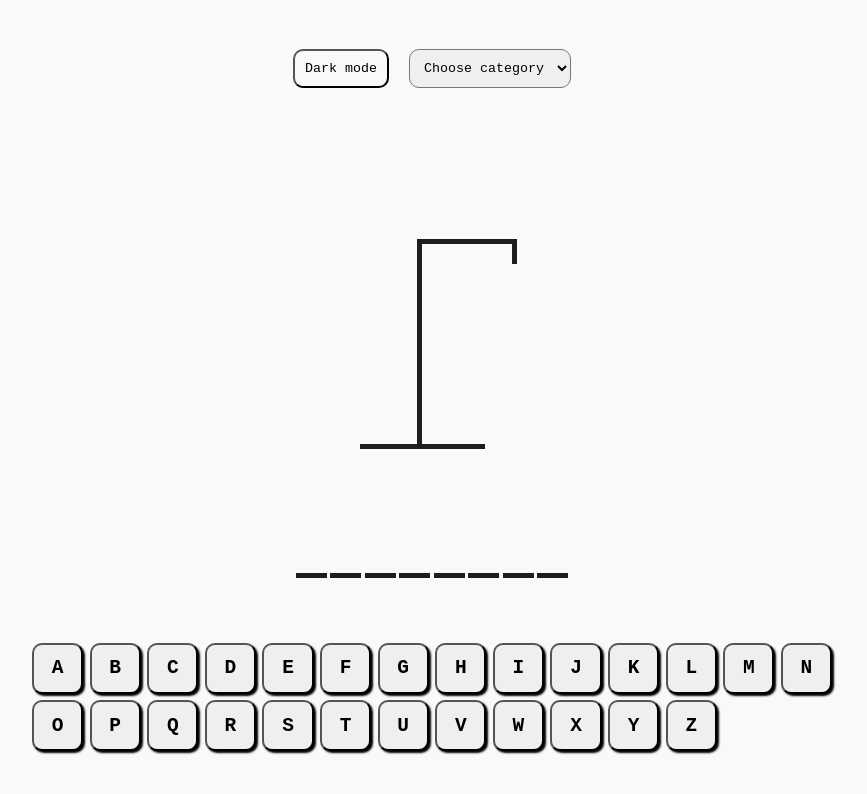
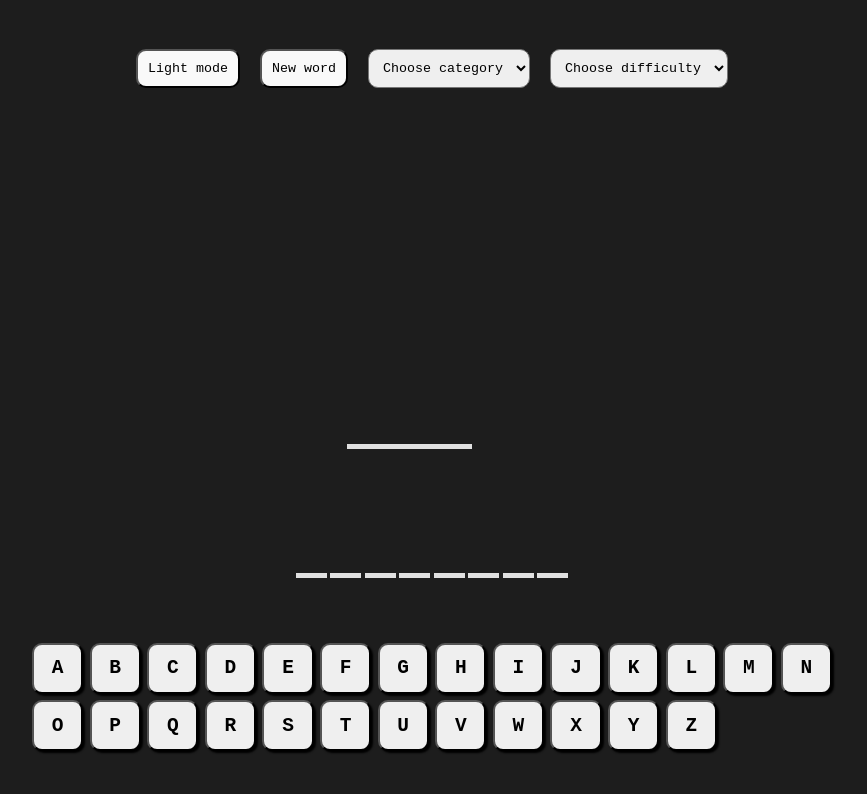
Before and after one commit to noraliptai/hangman, a React (Vite) app: page / in a window 1280 px wide. Shown: the top 794 px of the page, without its empty margins (208-1075 px from the left). Built offline with nearby package versions, Linux system fonts and the light colour scheme; the HTML template or start-up script is replaced by a standard one.

Commit message:
added difficulty chooser, famous people category

```diff
--- a/src/App.tsx
+++ b/src/App.tsx
@@ -15,11 +15,12 @@ function App() {
   const [category, setCategory] = useState("0")
   const [wordToGuess, setWordToGuess] = useState(newWord(category))
   const [guessedLetters, setGuessedLetters] = useState<string[]>([])
-  const [darkTheme, setDarkTheme] = useState(false)
+  const [darkTheme, setDarkTheme] = useState(true)
+  const [difficulty, setDifficulty] = useState("easy")
 
   const incorrectLetters = guessedLetters.filter(letter => !wordToGuess.includes(letter))
 
-  const isLoser = incorrectLetters.length >= 6
+  const isLoser = difficulty === "hard" ? incorrectLetters.length >= 6 : difficulty === "medium" ? incorrectLetters.length >= 8 : incorrectLetters.length >= 10
   const isWinner = wordToGuess.split("").every(letter => guessedLetters.includes(letter) || letter === " ")
 
   const addGuessedLetters = useCallback((letter: string) => {
@@ -85,11 +86,17 @@ function App() {
               cursor: "pointer"
               }}>{darkTheme ? "Light mode" : "Dark mode"}</button>
 
-          <div style={{
-            display: "flex",
-            flexDirection: "column",
-            justifyContent: "center",
-            gap: "5px"}}>
+          <button
+            onClick={() => {
+              setGuessedLetters([])
+              setWordToGuess(newWord(category))
+            }}
+            style={{
+              backgroundColor: "#f9f9f9",
+              padding: "10px",
+              borderRadius: "10px",
+              cursor: "pointer"
+              }}>New word</button>
 
           <select
             id="category"
@@ -109,9 +116,26 @@ function App() {
             <option value="2">Countries</option>
             <option value="3">Food</option>
             <option value="4">Movies</option>
+            <option value="5">Famous people</option>
           </select>
 
-          </div>
+          <select
+            id="difficulty"
+            defaultValue="Choose difficulty"
+            style={{
+              padding: "10px",
+              borderRadius: "10px",
+              cursor: "pointer"}}
+            onChange={(e) => {
+              setDifficulty(e.target.value)
+              setGuessedLetters([])
+              setWordToGuess(newWord(category))
+            }}>
+            <option disabled>Choose difficulty</option>
+            <option value="easy">Easy</option>
+            <option value="medium">Medium</option>
+            <option value="hard">Hard</option>
+          </select>
 
         </div>
 
@@ -127,7 +151,7 @@ function App() {
           {(isWinner || isLoser) && <span style={{fontSize: "1rem"}}>Refresh page or press enter to play again</span>}
         </div>
 
-        <HangmanDrawing numberOfGuesses={incorrectLetters.length} darkTheme={darkTheme}/>
+        <HangmanDrawing numberOfGuesses={incorrectLetters.length} darkTheme={darkTheme} difficulty={difficulty}/>
 
         <Word wordToGuess={wordToGuess} guessedLetters={guessedLetters} reveal={isLoser} darkTheme={darkTheme}/>
 
--- a/src/components/HangmanDrawing.tsx
+++ b/src/components/HangmanDrawing.tsx
@@ -1,10 +1,11 @@
 
 type HangmanDrawingProps = {
     numberOfGuesses: number,
-    darkTheme: boolean
+    darkTheme: boolean,
+    difficulty: string
 }
 
-export function HangmanDrawing({ numberOfGuesses, darkTheme=false }: HangmanDrawingProps) {
+export function HangmanDrawing({ numberOfGuesses, darkTheme=false, difficulty }: HangmanDrawingProps) {
 
     const head = (
         <div style={{width: "25px", height: "25px", borderRadius: "100%", border: `5px solid ${darkTheme ? "#e0e0e0" : "#1d1d1d"}`, boxSizing: "content-box", position: "absolute", top: "25px", right: "-15px"}}/>
@@ -32,12 +33,39 @@ export function HangmanDrawing({ numberOfGuesses, darkTheme=false }: HangmanDraw
 
     const hangmanBody = [head, body, rightArm, leftArm, rightLeg, leftLeg]
 
+    const gallowPart1 = (
+        <div style={{height: "5px", width: "125px", background: darkTheme ? "#e0e0e0" : "#1d1d1d", position: "absolute", top: "205px", left: "50px"}}></div>
+    )
 
-    return <div style={{position: "relative", marginLeft: "-50px"}}>
-        {hangmanBody.slice(0, numberOfGuesses)}
+    const gallowPart2 = (
+        <div style={{height: "200px", width: "5px", background: darkTheme ? "#e0e0e0" : "#1d1d1d", position: "absolute", top: "5px", left: "110px"}}></div>
+
+    )
+
+    const gallowPart3 = (
+        <div style={{height: "5px", width: "105px", background: darkTheme ? "#e0e0e0" : "#1d1d1d", position: "absolute", bottom: "205px", left: "110px"}}></div>
+    )
+
+    const gallowPart4 = (
+        <div style={{height: "5px", width: "40px", background: darkTheme ? "#e0e0e0" : "#1d1d1d", marginLeft: "0px", rotate: "-45deg", transformOrigin: "left bottom", position: "absolute", top: "28px", left: "115px"}}></div>
+    )
+
+    const gallowPart5 = (
         <div style={{height: "25px", width: "5px", background: darkTheme ? "#e0e0e0" : "#1d1d1d", position: "absolute", top: "0", right: "0"}}></div>
-        <div style={{height: "5px", width: "100px", background: darkTheme ? "#e0e0e0" : "#1d1d1d", marginLeft: "120px"}}></div>
-        <div style={{height: "200px", width: "5px", background: darkTheme ? "#e0e0e0" : "#1d1d1d", marginLeft: "120px"}}></div>
-        <div style={{height: "5px", width: "125px", background: darkTheme ? "#e0e0e0" : "#1d1d1d", marginLeft: "62.5px"}}></div>
+    )
+
+    const gallow = [gallowPart5, gallowPart4, gallowPart3, gallowPart2, gallowPart1]
+
+    return <div style={{position: "relative", marginLeft: "-50px", height: "210px", width: "220px"}}>
+        {difficulty === "hard"
+        ?
+        gallow.concat(hangmanBody.slice(0, numberOfGuesses))
+        :
+        difficulty === "medium"
+        ?
+        gallow.slice(2).concat((gallow.slice(0, 2).reverse().concat(hangmanBody)).slice(0, numberOfGuesses))
+        :
+        gallow.slice(4).concat((gallow.slice(0, 4).reverse().concat(hangmanBody)).slice(0, numberOfGuesses))
+        }
     </div>
 }
--- a/src/wordList.json
+++ b/src/wordList.json
@@ -1474,5 +1474,124 @@
     "Promising Young Woman",
     "Minari",
     "The Father"
+  ],
+  [
+    "Albert Einstein",
+    "William Shakespeare",
+    "Ludwig van Beethoven",
+    "Marilyn Monroe",
+    "Winston Churchill",
+    "Isaac Newton",
+    "Leonardo da Vinci",
+    "Martin Luther King",
+    "Marie Curie",
+    "Nelson Mandela",
+    "Mark Twain",
+    "Pablo Picasso",
+    "Mahatma Gandhi",
+    "Amelia Earhart",
+    "Charles Darwin",
+    "Frida Kahlo",
+    "Michael Jordan",
+    "Oprah Winfrey",
+    "Jane Austen",
+    "Thomas Edison",
+    "Abraham Lincoln",
+    "Mother Teresa",
+    "Serena Williams",
+    "George Washington",
+    "Stephen Hawking",
+    "Alexander Graham Bell",
+    "Florence Nightingale",
+    "Galileo Galilei",
+    "Isaac Asimov",
+    "Vincent van Gogh",
+    "Cleopatra",
+    "Agatha Christie",
+    "Helen Keller",
+    "Julius Caesar",
+    "Steve Jobs",
+    "Wolfgang Amadeus Mozart",
+    "Muhammad Ali",
+    "Elvis Presley",
+    "Nelson Mandela",
+    "Thomas Jefferson",
+    "Meryl Streep",
+    "Usain Bolt",
+    "Walt Disney",
+    "Rosa Parks",
+    "Benjamin Franklin",
+    "Emily Dickinson",
+    "Nikola Tesla",
+    "Oscar Wilde",
+    "Paul McCartney",
+    "Sigmund Freud",
+    "Sun Tzu",
+    "Audrey Hepburn",
+    "Bob Dylan",
+    "Bruce Lee",
+    "Coco Chanel",
+    "David Bowie",
+    "Edgar Allan Poe",
+    "Ernest Hemingway",
+    "Fidel Castro",
+    "Franz Kafka",
+    "George Orwell",
+    "Hans Christian Andersen",
+    "Jane Goodall",
+    "John Lennon",
+    "Margaret Thatcher",
+    "Michael Jackson",
+    "Mikhail Gorbachev",
+    "Nostradamus",
+    "Queen Victoria",
+    "Rembrandt",
+    "Richard Feynman",
+    "Salvador Dali",
+    "Tony Hawk",
+    "Vladimir Lenin",
+    "William Wordsworth",
+    "Yuri Gagarin",
+    "Genghis Khan",
+    "Alfred Hitchcock",
+    "Andy Warhol",
+    "Anne Frank",
+    "Bob Marley",
+    "Catherine the Great",
+    "Che Guevara",
+    "Edith Piaf",
+    "James Joyce",
+    "Marie Antoinette",
+    "Queen Elizabeth",
+    "Sylvia Plath",
+    "Ada Lovelace",
+    "Alan Turing",
+    "Albert Schweitzer",
+    "Alexander the Great",
+    "Alfred Nobel",
+    "Angela Merkel",
+    "Arthur Conan Doyle",
+    "Bill Gates",
+    "Christopher Columbus",
+    "Confucius",
+    "Dalai Lama",
+    "David Livingstone",
+    "Dmitri Mendeleev",
+    "Edmund Hillary",
+    "Franz Schubert",
+    "George Lucas",
+    "Gustav Klimt",
+    "Immanuel Kant",
+    "Jean-Jacques Rousseau",
+    "Johannes Kepler",
+    "John F Kennedy",
+    "Karl Marx",
+    "Leonard Bernstein",
+    "Mark Zuckerberg",
+    "Mary Shelley",
+    "Niels Bohr",
+    "Oliver Cromwell",
+    "Orson Welles",
+    "Plato"
   ]
 ]
```
Also changed, not shown: 1 other file (tests, documents, lock files or other folders). Lines whose indentation alone changed are shown as unchanged.
